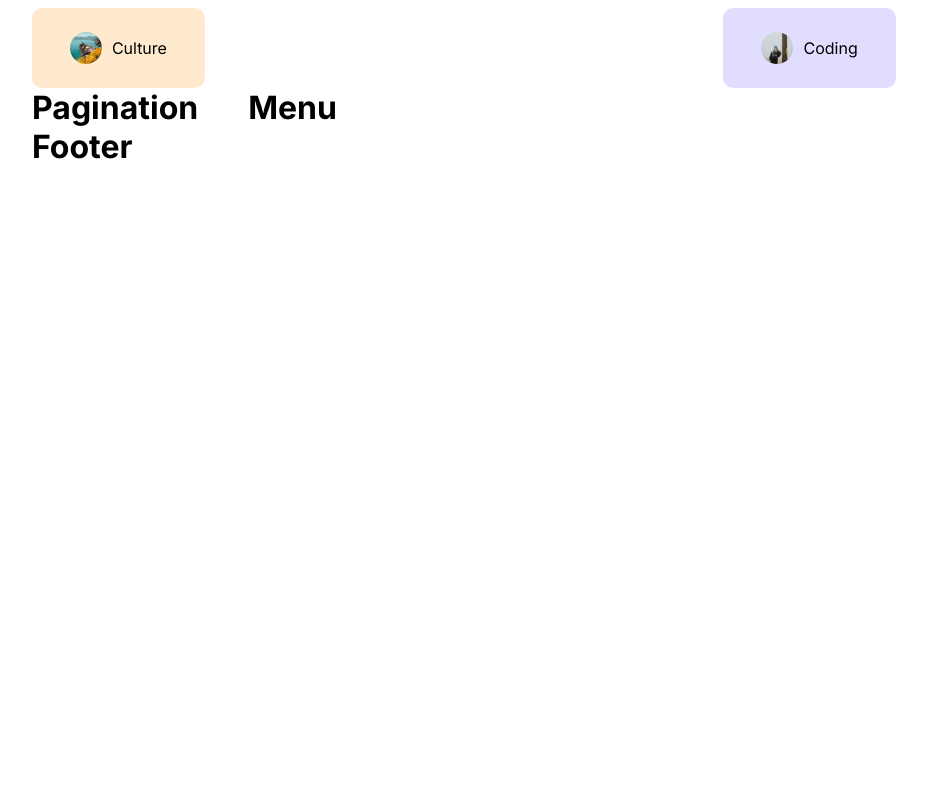
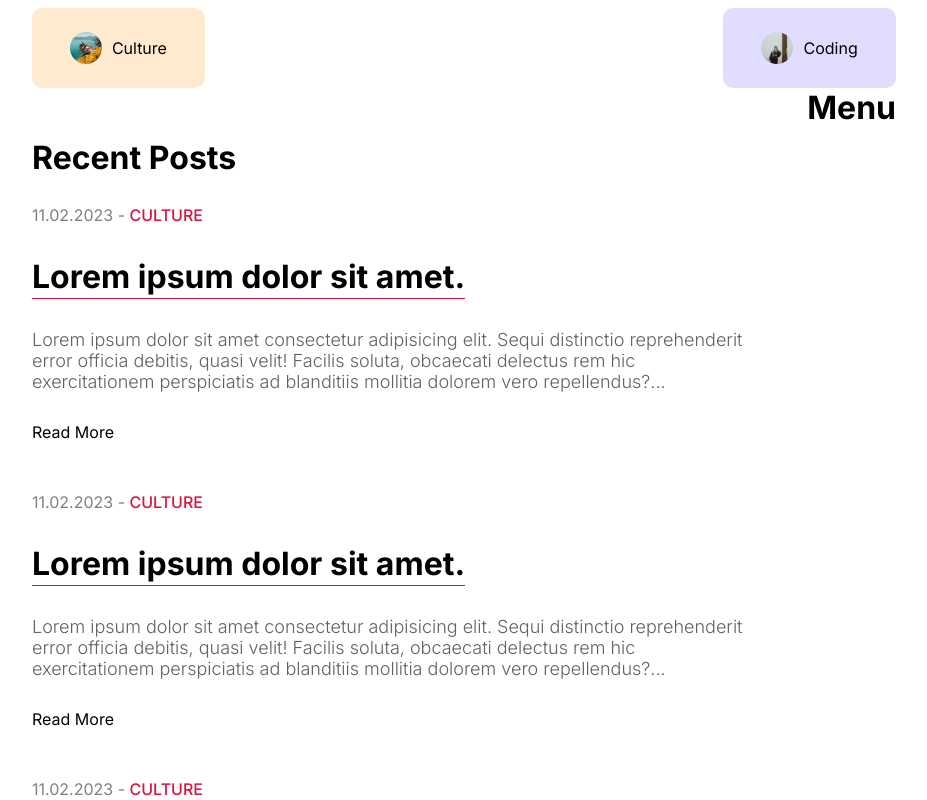
Before and after one commit to Cyber-Infernox/Seasonal-Blogs, a Next.js app in the folder my-app/: page / in a window 1280 px wide. Shown: the part 1160-1960 px from the top of the page, without its empty margins (176-1103 px from the left). Before the commit the page ends 1326 px from the top, so only its background shows below. Built offline with nearby package versions, Linux system fonts and the light colour scheme.

Commit message:
Recent posts

```diff
--- /dev/null
+++ b/my-app/src/components/card/Card.jsx
@@ -0,0 +1,35 @@
+import Image from "next/image";
+import Link from "next/link";
+
+// Style
+import styles from "./card.module.css";
+
+const Card = () => {
+  return (
+    <div className={styles.container}>
+      <div className={styles.imageContainer}>
+        <Image className={styles.image} src="/p1.jpeg" alt="" fill />
+      </div>
+      <div className={styles.textContainer}>
+        <div className={styles.detail}>
+          <span className={styles.date}>11.02.2023 - </span>
+          <span className={styles.category}>CULTURE</span>
+        </div>
+        <Link className={styles.link} href="/">
+          <h1>Lorem ipsum dolor sit amet.</h1>
+        </Link>
+        <p className={styles.desc}>
+          Lorem ipsum dolor sit amet consectetur adipisicing elit. Sequi
+          distinctio reprehenderit error officia debitis, quasi velit! Facilis
+          soluta, obcaecati delectus rem hic exercitationem perspiciatis ad
+          blanditiis mollitia dolorem vero repellendus?...
+        </p>
+        <Link className={styles.lnk} href="/">
+          Read More
+        </Link>
+      </div>
+    </div>
+  );
+};
+
+export default Card;
--- /dev/null
+++ b/my-app/src/components/card/card.module.css
@@ -0,0 +1,50 @@
+.container {
+  margin-bottom: 50px;
+  display: flex;
+  align-items: center;
+  gap: 50px;
+}
+
+.imageContainer {
+  flex: 1;
+  height: 350px;
+  position: relative;
+}
+
+.image {
+  object-fit: cover;
+}
+
+.textContainer {
+  flex: 1;
+  display: flex;
+  flex-direction: column;
+  gap: 30px;
+}
+
+.date {
+  color: gray;
+}
+
+.category {
+  color: crimson;
+  font-weight: 500;
+}
+
+.desc {
+  font-size: 18px;
+  font-weight: 300;
+  color: var(--softTextColor);
+}
+
+.link {
+  border-bottom: 1px solid crimson;
+  width: max-content;
+  padding: 2px 0px;
+}
+
+@media screen and (max-width: 1280px) {
+  .imageContainer {
+    display: none;
+  }
+}
--- a/my-app/src/components/cardList/CardList.jsx
+++ b/my-app/src/components/cardList/CardList.jsx
@@ -1,3 +1,4 @@
+import Card from "../card/card";
 import Pagination from "../pagination/Pagination";
 
 // Style
@@ -6,6 +7,12 @@
 const CardList = () => {
   return (
     <div className={styles.container}>
+      <h1 className={styles.title}>Recent Posts</h1>
+      <div className={styles.posts}>
+        <Card />
+        <Card />
+        <Card />
+      </div>
       <Pagination />
     </div>
   );
--- a/my-app/src/components/cardList/cardList.module.css
+++ b/my-app/src/components/cardList/cardList.module.css
@@ -0,0 +1,8 @@
+.container {
+  flex: 5;
+}
+
+.title {
+  margin-top: 50px;
+  margin-bottom: 28px;
+}
--- a/my-app/src/components/menu/menu.module.css
+++ b/my-app/src/components/menu/menu.module.css
@@ -0,0 +1,3 @@
+.container {
+  flex: 2;
+}
```
